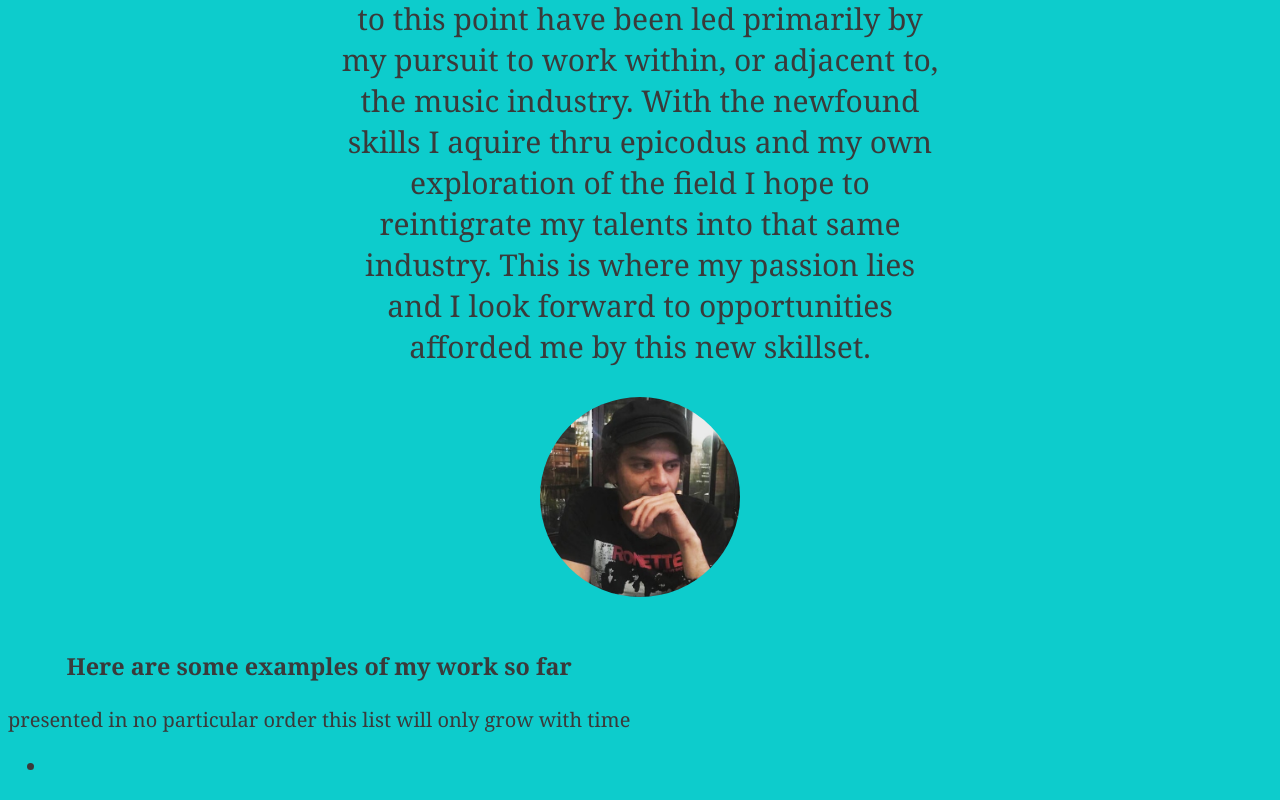
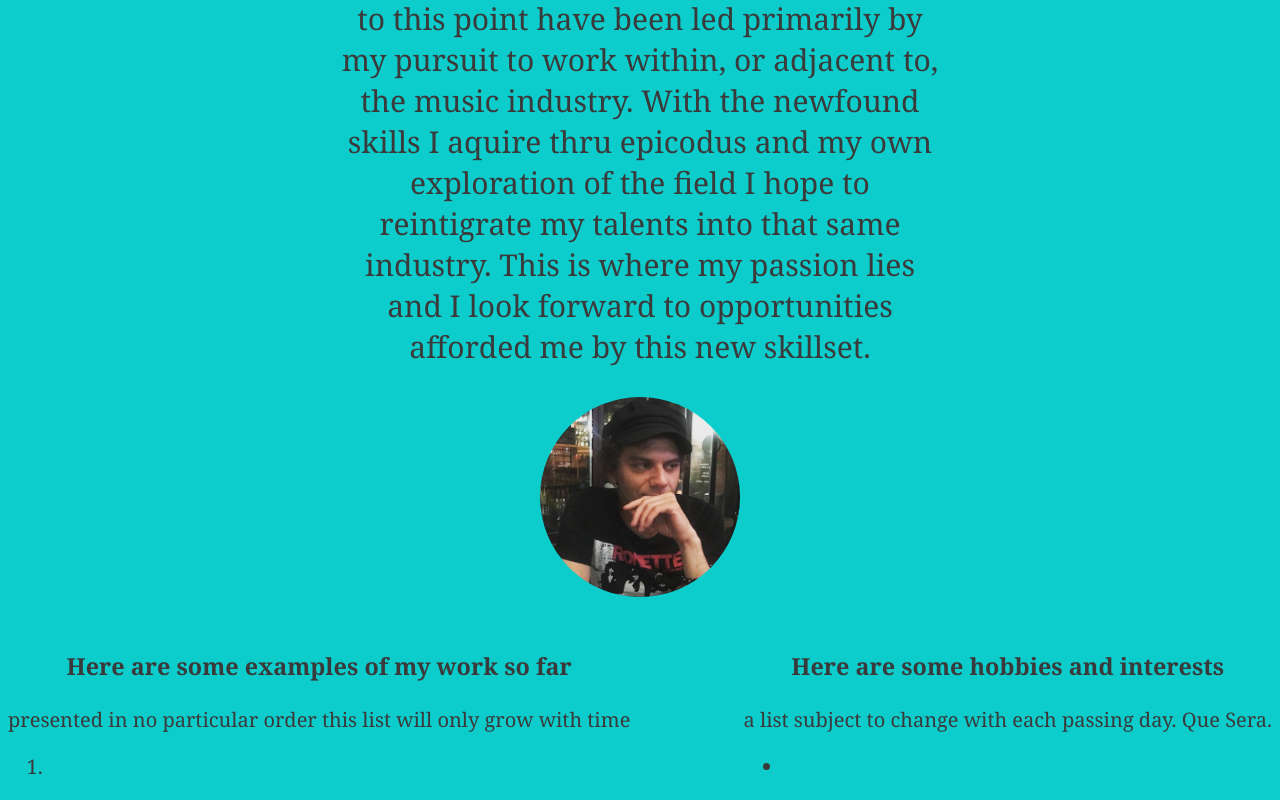
Before and after one commit to DerkLawrence/Independent-Project-Portfolio, a plain HTML site: page index.html in a window 1280 px wide. Shown: the part 427-1227 px from the top of the page. Drawn offline with Linux system fonts and the light colour scheme.

Commit message:
add personal interests column

```diff
--- a/css/styles.css
+++ b/css/styles.css
@@ -30,3 +30,8 @@ img {
     float: left;
     font-size: 20px;
   }
+
+  .d-list {
+    float: right;
+    font-size: 20px;
+  }
--- a/index.html
+++ b/index.html
@@ -17,6 +17,13 @@
   <div class="p-list">
   <h3>Here are some examples of my work so far</h3>
   <p>presented in no particular order this list will only grow with time</p>
+  <ol>
+    <li></li>
+  </ol>
+  </div>
+  <div class="d-list">
+  <h3>Here are some hobbies and interests</h3>
+  <p>a list subject to change with each passing day. Que Sera.</p>
   <ul>
     <li></li>
   </ul>
```
